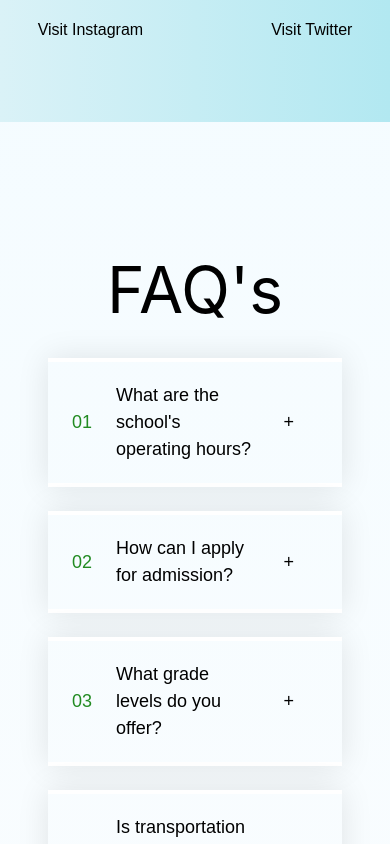
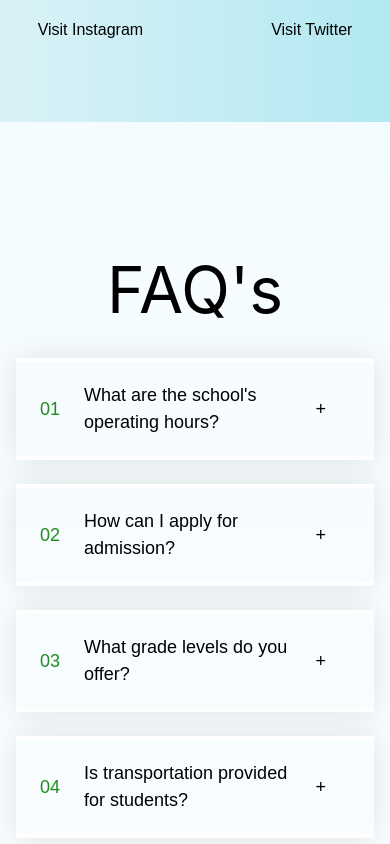
Before and after one commit to JohnSorba/gateway_school, a React (Create React App) app: page /contact in a window 390 px wide. Shown: the part 1440-2284 px from the top of the page. Built offline with nearby package versions, Linux system fonts and the light colour scheme.

Commit message:
Added Contact Page

```diff
--- a/src/Accordion/AccordionStyles.css
+++ b/src/Accordion/AccordionStyles.css
@@ -87,7 +87,7 @@
 /* Media Query for mobile layout */
 @media (max-width: 768px) {
   .accordion {
-    padding: 2.5rem 1rem;
+    padding: 2.5rem 0;
   }
 
   .number {
--- a/src/pages/Contact.css
+++ b/src/pages/Contact.css
@@ -71,7 +71,7 @@
 
 /* FAQ */
 #faq {
-  padding: 5rem 2rem;
+  padding: 5rem 1rem;
   background: var(--section-bg);
 }
 
```
